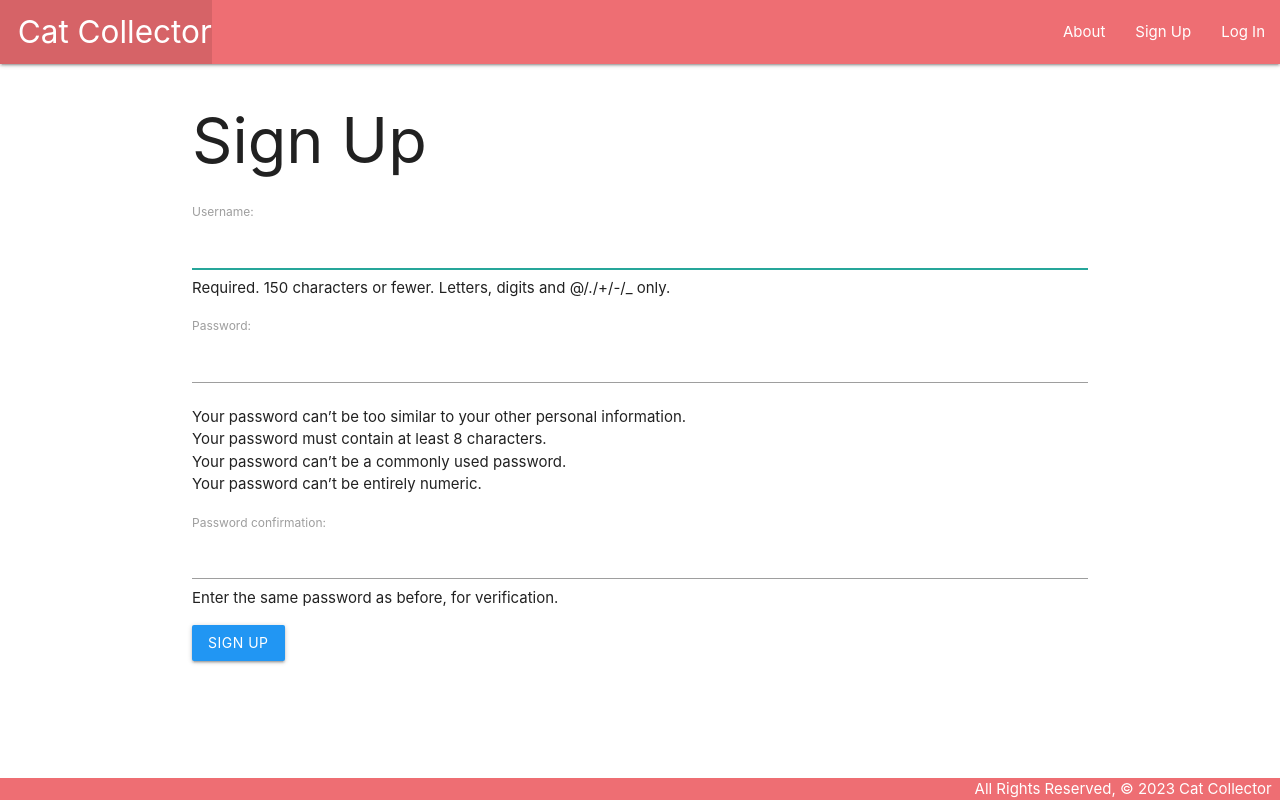
After one commit to tthephas/Cat-Collector, a Django app: page /accounts/signup/ in a window 1280 px wide. The commit adds this page. Run offline with Django 4.2, Linux system fonts and the light colour scheme.

Commit message:
authentication and authorization added, signup screen done, redirects added

```diff
--- a/catcollector/settings.py
+++ b/catcollector/settings.py
@@ -134,3 +134,6 @@ STATIC_URL = "static/"
 DEFAULT_AUTO_FIELD = "django.db.models.BigAutoField"
 
 LOGIN_REDIRECT_URL = '/cats/'
+
+# Add this variable to specify where logging out redirects to
+LOGOUT_REDIRECT_URL = '/'
--- a/main_app/templates/base.html
+++ b/main_app/templates/base.html
@@ -20,10 +20,16 @@
             </ul>
             <ul class="right">
               <li><a href="{% url 'about' %}">About</a></li>
+              {% if user.is_authenticated %}
               <li><a href="{% url 'cats_create' %}">Add a Cat</a></li>
               <li><a href="{% url 'index' %}">View All My Cats</a></li>
               <li><a href="{% url 'toys_create' %}">Add a Toy</a></li>
               <li><a href="{% url 'toys_index' %}">View All Toys</a></li>
+              <li><a href="{% url 'logout' %}">Log Out</a></li>
+              {% else %}
+              <li><a href="{% url 'signup' %}">Sign Up</a></li>
+              <li><a href="{% url 'login' %}">Log In</a></li>
+              {% endif %}
             </ul>
           </div>
         </nav>
--- /dev/null
+++ b/main_app/templates/registration/signup.html
@@ -0,0 +1,18 @@
+{% extends 'base.html' %}
+{% block content %}
+
+    <h1>Sign Up</h1>
+
+    <p class="red-text">{{ error_message }}</p>
+
+    <form method="POST" action="{% url 'signup' %}">
+        {% csrf_token %}
+        {{ form.as_p }}
+
+        <input class="btn blue" type="submit" value="Sign Up" />
+        <!-- <input type="hidden" name="text" value="{{ next }}"> -->
+
+        <!-- <button type="submit" class="btn">Log In</button> -->
+      </form>
+
+{% endblock %}
--- a/main_app/urls.py
+++ b/main_app/urls.py
@@ -28,6 +28,8 @@ urlpatterns = [
     path('toys/<int:pk>/update/', views.ToyUpdate.as_view(), name='toys_update'),
     path('toys/<int:pk>/delete/', views.ToyDelete.as_view(), name='toys_delete'),
     path('toys/<int:pk>/', views.ToyDetail.as_view(), name='toys_detail'),
+    # New url pattern below
+    path('accounts/signup/', views.signup, name='signup'),
 
 
 ]
--- a/main_app/views.py
+++ b/main_app/views.py
@@ -9,6 +9,18 @@ from .forms import FeedingForm
 import uuid
 import boto3
 from django.conf import settings
+
+
+# Add the two imports below
+from django.contrib.auth import login
+from django.contrib.auth.forms import UserCreationForm
+
+from django.contrib.auth.decorators import login_required
+
+# Import the mixin for class-based views
+from django.contrib.auth.mixins import LoginRequiredMixin
+
+
 
 AWS_ACCESS_KEY = settings.AWS_ACCESS_KEY
 AWS_SECRET_ACCESS_KEY = settings.AWS_SECRET_ACCESS_KEY
@@ -41,14 +53,17 @@ def about(request):
   return render(request, 'about.html')
 
 # Add new view
+@login_required
 def cats_index(request):
   # We pass data to a template very much like we did in Express!
   # gather relations using models
-  cats = Cat.objects.all()
+  # cats = Cat.objects.all()
+  cats = Cat.objects.filter(user=request.user)
   return render(request, 'cats/index.html', {
     'cats': cats
   })
 
+@login_required
 def cats_detail(request, cat_id):
   cat = Cat.objects.get(id=cat_id)
 
@@ -59,20 +74,29 @@ def cats_detail(request, cat_id):
   feeding_form = FeedingForm()
   return render(request, 'cats/detail.html', { 'cat': cat, 'feeding_form' : feeding_form, 'toys': toys_cat_doesnt_have })
 
-class CatCreate(CreateView):
+class CatCreate(LoginRequiredMixin, CreateView):
   model = Cat
-  fields = '__all__'
+  # fields = '__all__'
+  fields = ['name', 'breed', 'description', 'age']
   # success_url = '/cats/{cat_id}'
+  # This inherited method is called when a
+  # valid cat form is being submitted
+  def form_valid(self, form):
+    # Assign the logged in user (self.request.user)
+    form.instance.user = self.request.user  # form.instance is the cat
+    # Let the CreateView do its job as usual
+    return super().form_valid(form)
 
-class CatUpdate(UpdateView):
+class CatUpdate(LoginRequiredMixin, UpdateView):
   model = Cat
   # Let's disallow the renaming of a cat by excluding the name field!
   fields = ['breed', 'description', 'age']
 
-class CatDelete(DeleteView):
+class CatDelete(LoginRequiredMixin, DeleteView):
   model = Cat
   success_url = '/cats'
 
+@login_required
 def add_feeding(request, cat_id):
   # create a ModelForm instance using the data in request.POST
   form = FeedingForm(request.POST)
@@ -85,29 +109,31 @@ def add_feeding(request, cat_id):
     new_feeding.save()
   return redirect('detail', cat_id=cat_id)
 
+@login_required
 def assoc_toy(request, cat_id, toy_id):
   Cat.objects.get(id=cat_id).toys.add(toy_id)
   return redirect('detail', cat_id=cat_id)
 
+@login_required
 def unassoc_toy(request, cat_id, toy_id):
   Cat.objects.get(id=cat_id).toys.remove(toy_id)
   return redirect('detail', cat_id=cat_id)
 
 # toylist
-class ToyList(ListView):
+class ToyList(LoginRequiredMixin, ListView):
   model = Toy
   template_name = 'toys/index.html'
 
 
 # toydetail
 
-class ToyDetail(DetailView):
+class ToyDetail(LoginRequiredMixin, DetailView):
   model = Toy
   template_name = 'toys/detail.html'
 
 # toycreate
 
-class ToyCreate(CreateView):
+class ToyCreate(LoginRequiredMixin, CreateView):
   model = Toy
   fields = ['name', 'color']
 
@@ -117,15 +143,16 @@ class ToyCreate(CreateView):
 
 # toyupdate
 
-class ToyUpdate(UpdateView):
+class ToyUpdate(LoginRequiredMixin, UpdateView):
   model = Toy
   fields = ['name', 'color']
 
 # toydelete
-class ToyDelete(DeleteView):
+class ToyDelete(LoginRequiredMixin, DeleteView):
   model = Toy
   success_url = '/toys/'
 
+@login_required
 def add_photo(request, cat_id):
     # photo-file will be the "name" attribute on the <input type="file">
     photo_file = request.FILES.get('photo-file', None)
@@ -148,3 +175,22 @@ def add_photo(request, cat_id):
             print(error)
             return redirect('detail', cat_id=cat_id)
     return redirect('detail', cat_id=cat_id)
+
+def signup(request):
+  error_message = ''
+  if request.method == 'POST':
+    # This is how to create a 'user' form object
+    # that includes the data from the browser
+    form = UserCreationForm(request.POST)
+    if form.is_valid():
+      # This will add the user to the database
+      user = form.save()
+      # This is how we log a user in via code
+      login(request, user)
+      return redirect('index')
+    else:
+      error_message = 'Invalid sign up - try again'
+  # A bad POST or a GET request, so render signup.html with an empty form
+  form = UserCreationForm()
+  context = {'form': form, 'error_message': error_message}
+  return render(request, 'registration/signup.html', context)
```
